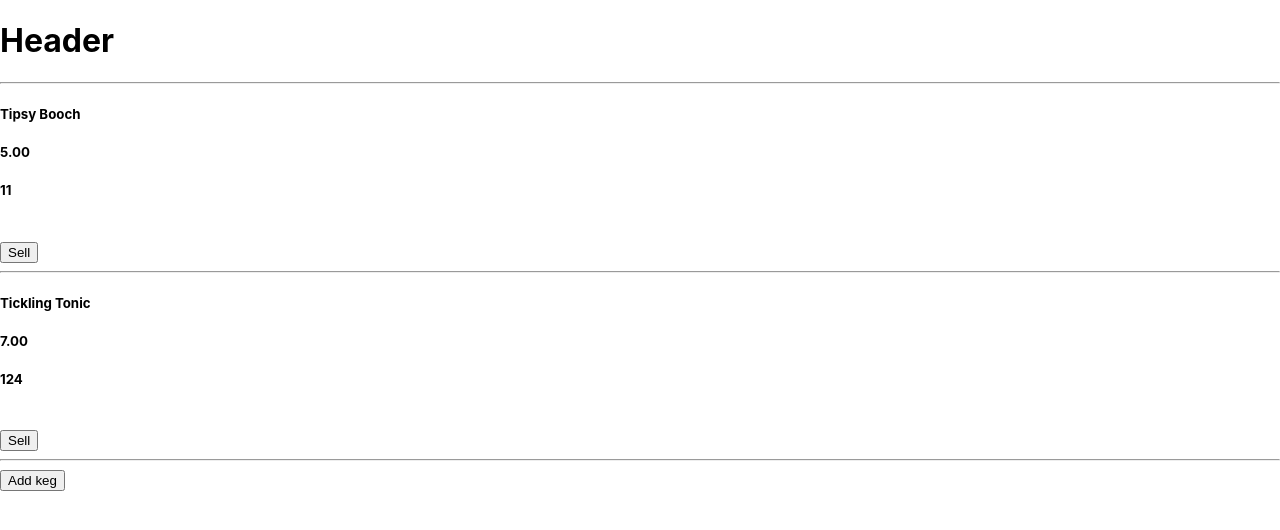
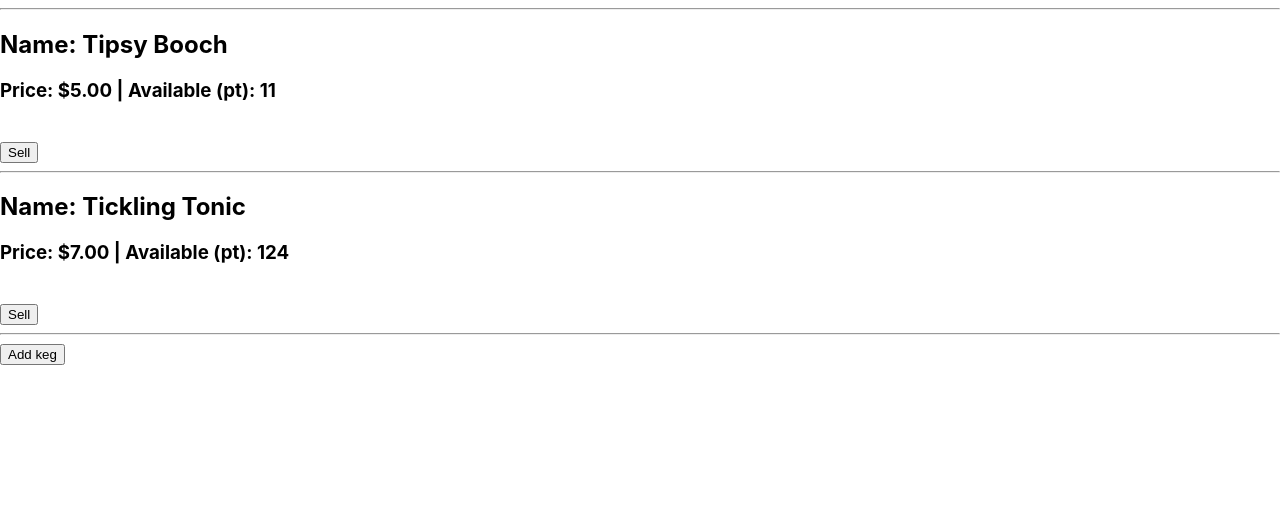
Before and after one commit to aracelivaldovinos/react-tap-room, a React (Create React App) app: page / in a window 1280 px wide. Shown: the top 530 px of the page. Built offline with nearby package versions, Linux system fonts and the light colour scheme.

Commit message:
update readme

```diff
--- a/src/components/App.js
+++ b/src/components/App.js
@@ -4,7 +4,6 @@ import KegsController from "./KegsController";
 function App() {
   return (
     <React.Fragment>
-      <h1>Header</h1>
       <KegsController />
     </React.Fragment>
 
--- a/src/components/Keg.js
+++ b/src/components/Keg.js
@@ -19,9 +19,8 @@ function Keg(props){
   return(
     <React.Fragment>
       <div onClick = {()=>props.whenKegClicked(props.id)}>
-        <h5>{props.name}</h5>
-        <h5>{props.price}</h5>
-        <h5>{props.pints}</h5>
+        <h2>Name: {props.name}</h2>
+        <h3>Price: ${props.price} | Available (pt): {props.pints}</h3>
       </div>
       {message}
       <br/>
--- a/src/components/KegDetail.js
+++ b/src/components/KegDetail.js
@@ -6,10 +6,9 @@ function KegDetail(props){
   const { keg } = props;
   return(
     <React.Fragment>
-      <h5>{keg.name} Details:</h5>
-      <h5>{keg.brand}</h5>
-      <h5>{keg.price}</h5>
-      <h5>{keg.flavor}</h5>
+      <h2>{keg.name} Details:</h2>
+      <h3>Brand: {keg.brand} | Flavor: {keg.flavor}</h3>
+      <h3>Price: ${keg.price}</h3>
       <hr/>
       <button onClick={()=> props.onClickingDelete(keg.id)}>Delete</button>
       <button onClick={ props.onClickingEdit }>Update</button>
```
Also changed, not shown: kombucha_diagram.png (added), 1 other file (tests, documents, lock files or other folders).
